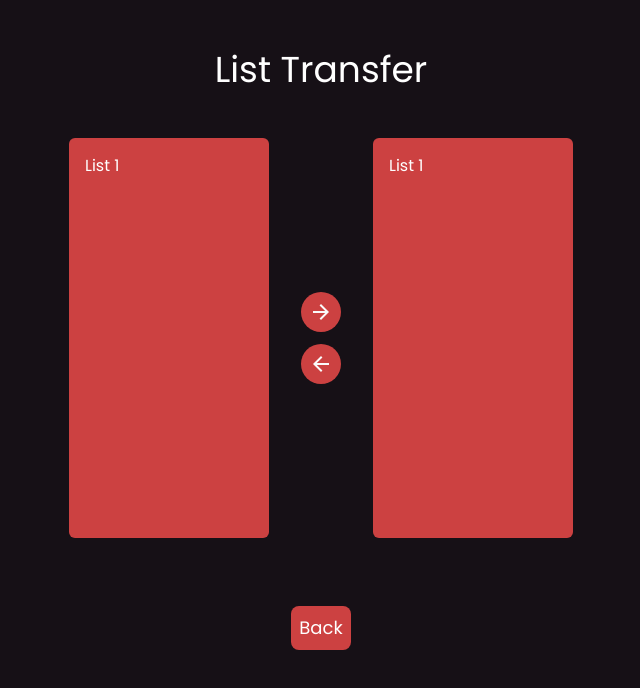
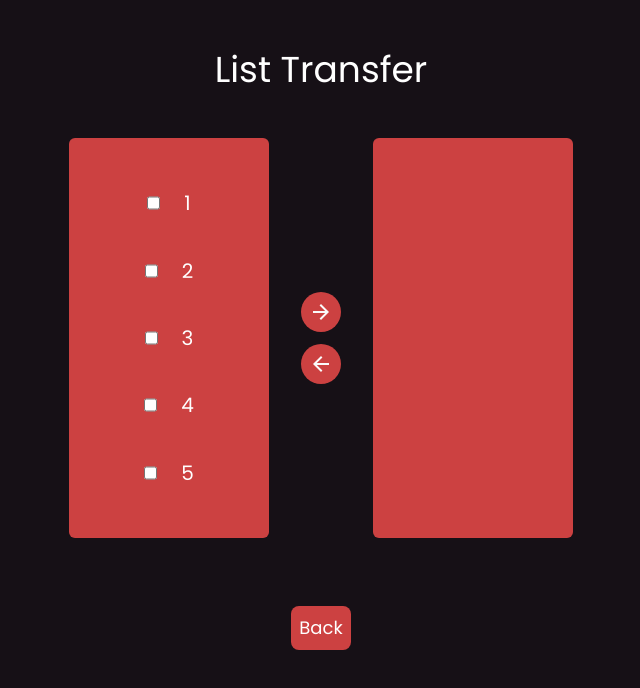
Before and after one commit to divyanshuk72/machine-coding-practice, a React (Vite) app: page /list-transfer in a window 1280 px wide. Shown: the top 688 px of the page, without its empty margins (319-959 px from the left). Built offline with nearby package versions, Linux system fonts and the light colour scheme.

Commit message:
Added the inputs

```diff
--- a/src/components/ListTransfer/ListTransfer.jsx
+++ b/src/components/ListTransfer/ListTransfer.jsx
@@ -1,30 +1,31 @@
 import { useNavigate } from "react-router-dom";
 import Right from "../../assets/RightArrow.svg";
 import Left from "../../assets/LeftArrow.svg";
+import { useState } from "react";
 
 const data = [
   {
-    name: "One",
+    name: "1",
     id: 1,
     checked: false,
   },
   {
-    name: "Two",
+    name: "2",
     id: 2,
     checked: false,
   },
   {
-    name: "Three",
+    name: "3",
     id: 3,
     checked: false,
   },
   {
-    name: "Four",
+    name: "4",
     id: 4,
     checked: false,
   },
   {
-    name: "Five",
+    name: "5",
     id: 5,
     checked: false,
   },
@@ -32,24 +33,64 @@ const data = [
 
 const ListTransfer = () => {
   const navigate = useNavigate();
+
+  const [firstList, setFirstList] = useState(data);
+  const [secondList, setSecondList] = useState([]);
+
+  const handleFirstListChange = () => {};
+
+  const handleSecondListChange = () => {};
+
+  const handleMoveRight = () => {};
+
+  const handleMoveLeft = () => {};
+
   return (
     <>
       <div className="flex flex-col justify-center items-center gap-12 text-white mt-[50px]">
         <h1 className="text-4xl">List Transfer</h1>
         <div className="flex justify-center items-center gap-8">
-          <div className="bg-customRed w-[200px] h-[400px] rounded-md p-4">
-            List 1
+          <div className="bg-customRed w-[200px] h-[400px] rounded-md p-4 flex flex-col justify-evenly items-center gap-1">
+            {firstList.map((item) => {
+              return (
+                <div key={item.id} className="flex gap-6">
+                  <input
+                    type="checkbox"
+                    checked={item.checked}
+                    onChange={handleFirstListChange}
+                  />
+                  <label className="text-xl">{item.name}</label>
+                </div>
+              );
+            })}
           </div>
           <div className="flex flex-col justify-center items-center gap-3">
-            <button className="rounded-[50%] bg-customRed p-2 w-10 hover:bg-red-400">
+            <button
+              onClick={handleMoveRight}
+              className="rounded-[50%] bg-customRed p-2 w-10 hover:bg-red-400"
+            >
               <img src={Right} alt="right" />
             </button>
-            <button className="rounded-[50%] bg-customRed p-2 w-10 hover:bg-red-400">
+            <button
+              onClick={handleMoveLeft}
+              className="rounded-[50%] bg-customRed p-2 w-10 hover:bg-red-400"
+            >
               <img src={Left} alt="left" />
             </button>
           </div>
-          <div className="bg-customRed w-[200px] h-[400px] rounded-md p-4">
-            List 1
+          <div className="bg-customRed w-[200px] h-[400px] rounded-md p-4 flex flex-col justify-evenly items-center gap-1">
+            {secondList.map((item) => {
+              return (
+                <div key={item.id} className="flex gap-6">
+                  <input
+                    type="checkbox"
+                    checked={item.checked}
+                    onChange={handleSecondListChange}
+                  />
+                  <label className="text-xl">{item.name}</label>
+                </div>
+              );
+            })}
           </div>
         </div>
         <button
```
